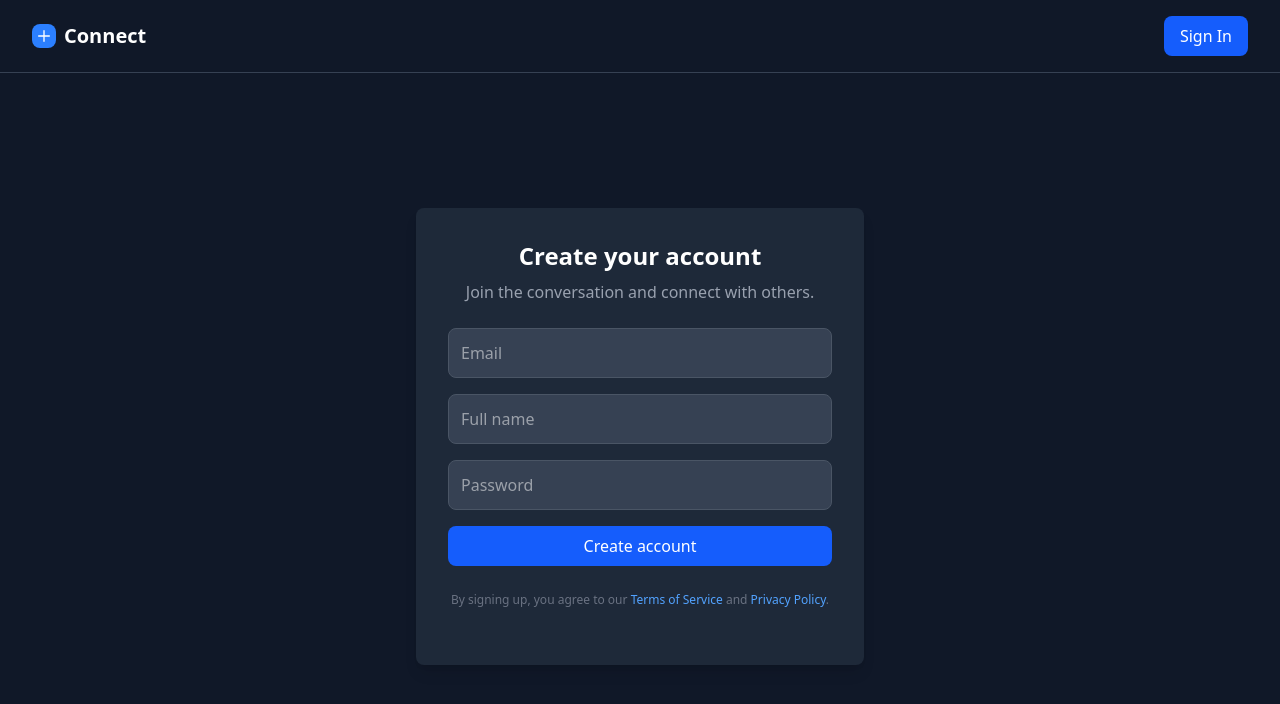
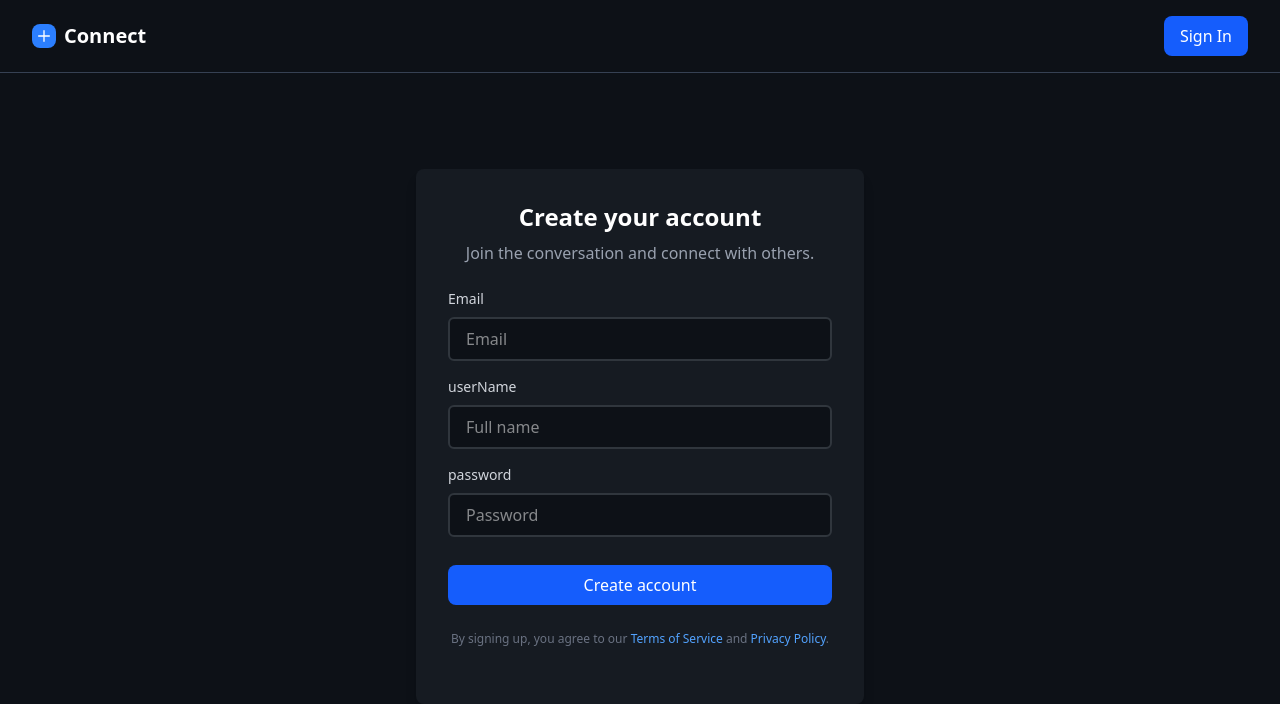
Before and after one commit to BinodRai123/gropchat-socketio-project, a React (Vite) app in the folder frontend/: page /register in a window 1280 px wide. Shown: the top 704 px of the page. Built offline with nearby package versions, Linux system fonts and the light colour scheme; no server answers.

Commit message:
navigation bar added with semantic tag for better seo

```diff
--- a/frontend/src/pages/login.jsx
+++ b/frontend/src/pages/login.jsx
@@ -23,7 +23,6 @@ const Login = () => {
         setUser(response.data.id.id);
         navigate("/chat");
       } catch (error) {
-        console.log(error.response?.data?.message);
         setErrorMessage(error.response?.data?.message || "");
       }
     }
@@ -31,6 +30,37 @@ const Login = () => {
   };
 
   return (
+    <>
+      <header className="bg-[#0d1117] text-white flex items-center justify-between py-4 px-8 border-b border-gray-700">
+        <div className="flex items-center space-x-2">
+          <div className="h-6 w-6 bg-blue-500 rounded-lg flex items-center justify-center">
+            <svg
+              className="h-4 w-4 text-white"
+              fill="none"
+              stroke="currentColor"
+              viewBox="0 0 24 24"
+            >
+              <path
+                strokeLinecap="round"
+                strokeLinejoin="round"
+                strokeWidth="2"
+                d="M12 4v16m8-8H4"
+              />
+            </svg>
+          </div>
+          <span className="font-bold text-xl">Connect</span>
+        </div>
+
+        <button
+          onClick={() => {
+            navigate("/register");
+          }}
+          className="px-4 py-2 bg-blue-600 text-white rounded-lg hover:bg-blue-700 focus:outline-none focus:ring-2 focus:ring-blue-500"
+        >
+          Register
+        </button>
+      </header>
+      <section>
         <main className="flex min-h-screen items-center justify-center bg-[#0d1117] text-white p-4">
           <section className="w-full max-w-sm rounded-lg bg-[#161b22] p-8 shadow-xl md:max-w-md lg:max-w-lg">
             {/* Header section */}
@@ -42,7 +72,6 @@ const Login = () => {
                 Welcome back! Please enter your details.
               </p>
             </header>
-
             {/* Form section */}
             <form onSubmit={handleSubmit(onSubmit)}>
               {/* Email input field */}
@@ -67,7 +96,6 @@ const Login = () => {
                   </p>
                 )}
               </div>
-
               {/* Password input field */}
               <div className="mb-6">
                 <div className="flex items-center justify-between">
@@ -102,14 +130,12 @@ const Login = () => {
                   placeholder="••••••••"
                   className="w-full rounded-md border border-[#30363d] bg-[#0d1117] px-4 py-2 text-gray-200 placeholder-gray-500 focus:border-blue-500 focus:outline-none focus:ring focus:ring-blue-500 focus:ring-opacity-50"
                 />
-
                 {errors.password && (
                   <p className="mt-1 text-sm text-red-500">
                     {errors.password.message}
                   </p>
                 )}
               </div>
-
               {/* Sign In button */}
               <button
                 type="submit"
@@ -120,13 +146,18 @@ const Login = () => {
             </form>
             <small className="block mt-4 mb-2">
               Don't have an Account:{" "}
-          <NavLink to="/register" className="text-blue-800 text-sm underline">
+              <NavLink
+                to="/register"
+                className="font-bold text-blue-600 text-[1rem] underline"
+              >
                 Register
               </NavLink>
             </small>
             <p className="text-xl text-red-500">{errorMessage}</p>
           </section>
         </main>
+      </section>
+    </>
   );
 };
 
--- a/frontend/src/pages/register.jsx
+++ b/frontend/src/pages/register.jsx
@@ -29,7 +29,7 @@ const Register = () => {
   };
 
   return (
-    <div className="min-h-screen flex flex-col bg-gray-900 text-white font-sans">
+    <div className="min-h-screen flex flex-col bg-[#0d1117] text-white font-sans">
       {/* Header */}
       <header className="flex items-center justify-between py-4 px-8 border-b border-gray-700">
         <div className="flex items-center space-x-2">
@@ -51,14 +51,19 @@ const Register = () => {
           <span className="font-bold text-xl">Connect</span>
         </div>
 
-        <button onClick={() => {navigate("/login")}} className="px-4 py-2 bg-blue-600 text-white rounded-lg hover:bg-blue-700 focus:outline-none focus:ring-2 focus:ring-blue-500">
+        <button
+          onClick={() => {
+            navigate("/login");
+          }}
+          className="px-4 py-2 bg-blue-600 text-white rounded-lg hover:bg-blue-700 focus:outline-none focus:ring-2 focus:ring-blue-500"
+        >
           Sign In
         </button>
       </header>
 
       {/* Main */}
       <main className="flex-grow flex items-center justify-center p-4">
-        <section className="p-8 bg-gray-800 rounded-lg shadow-lg max-w-md w-full">
+        <section className="p-8 bg-[#161b22] rounded-lg shadow-lg max-w-md w-full">
           <header className="mb-6 text-center">
             <h1 className="text-2xl font-bold">Create your account</h1>
             <p className="mt-2 text-gray-400">
@@ -67,6 +72,13 @@ const Register = () => {
           </header>
 
           <form onSubmit={handleSubmit(onSubmit)} className="space-y-4">
+            <div>
+              <label
+                htmlFor="email"
+                className="mb-2 block text-sm font-medium text-gray-300"
+              >
+                Email
+              </label>
               <input
                 {...register("email", {
                   required: "email is required",
@@ -75,28 +87,46 @@ const Register = () => {
                     message: "Invalid email address",
                   },
                 })}
+                id="email"
                 type="email"
                 placeholder="Email"
-              className="w-full p-3 bg-gray-700 text-white border border-gray-600 rounded-lg focus:outline-none focus:ring-2 focus:ring-blue-500"
+                className="w-full rounded-md border-[#30363d] bg-[#0d1117] px-4 py-2  focus:border-blue-500 border-2 outline-none"
               />
               {errors.email && (
                 <p className="mt-1 text-sm text-red-500">
                   {errors.email.message}
                 </p>
               )}
+            </div>
 
+            <div>
+              <label
+                htmlFor="userName"
+                className="mb-2 block text-sm font-medium text-gray-300"
+              >
+                userName
+              </label>
               <input
                 {...register("userName", { required: "Username is required" })}
+                id="userName"
                 type="text"
                 placeholder="Full name"
-              className="w-full p-3 bg-gray-700 text-white border border-gray-600 rounded-lg focus:outline-none focus:ring-2 focus:ring-blue-500"
+                className="w-full rounded-md border-[#30363d] bg-[#0d1117] px-4 py-2  focus:border-blue-500 border-2 outline-none"
               />
               {errors.userName && (
                 <p className="mt-1 text-sm text-red-500">
                   {errors.userName.message}
                 </p>
               )}
+            </div>
 
+            <div>
+              <label
+                htmlFor="password"
+                className="mb-2 block text-sm font-medium text-gray-300"
+              >
+                password
+              </label>
               <input
                 {...register("password", {
                   required: "Password is required",
@@ -105,19 +135,21 @@ const Register = () => {
                     message: "Password must be at least 6 characters",
                   },
                 })}
+                id="password"
                 type="password"
                 placeholder="Password"
-              className="w-full p-3 bg-gray-700 text-white border border-gray-600 rounded-lg focus:outline-none focus:ring-2 focus:ring-blue-500"
+                className="w-full rounded-md border-[#30363d] bg-[#0d1117] px-4 py-2  focus:border-blue-500 border-2 outline-none"
               />
               {errors.password && (
                 <p className="mt-1 text-sm text-red-500">
                   {errors.password.message}
                 </p>
               )}
+            </div>
 
             <button
               type="submit"
-              className="w-full px-4 py-2 bg-blue-600 text-white rounded-lg hover:bg-blue-700 focus:outline-none focus:ring-2 focus:ring-blue-500"
+              className="mt-3 w-full px-4 py-2 bg-blue-600 text-white rounded-lg hover:bg-blue-700 focus:outline-none focus:ring-2 focus:ring-blue-500"
             >
               Create account
             </button>
@@ -126,14 +158,9 @@ const Register = () => {
           <footer className="my-6 text-center text-xs text-gray-500 leading-relaxed">
             <p>
               By signing up, you agree to our{" "}
-              <a className="text-blue-400 hover:underline">
-                Terms of Service
-              </a>{" "}
+              <a className="text-blue-400 hover:underline">Terms of Service</a>{" "}
               and{" "}
-              <a className="text-blue-400 hover:underline">
-                Privacy Policy
-              </a>
-              .
+              <a className="text-blue-400 hover:underline">Privacy Policy</a>.
             </p>
           </footer>
           {errorMessage && (
```
Lines whose indentation alone changed are shown as unchanged.
